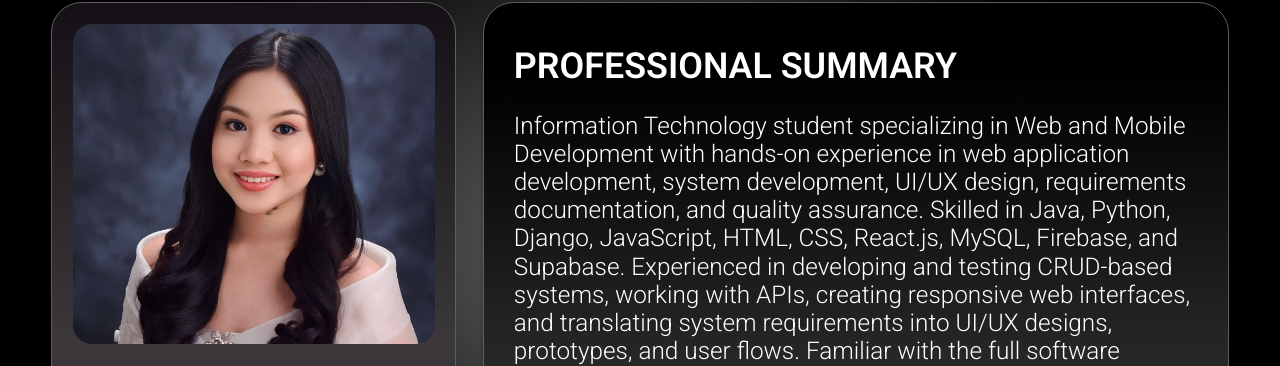
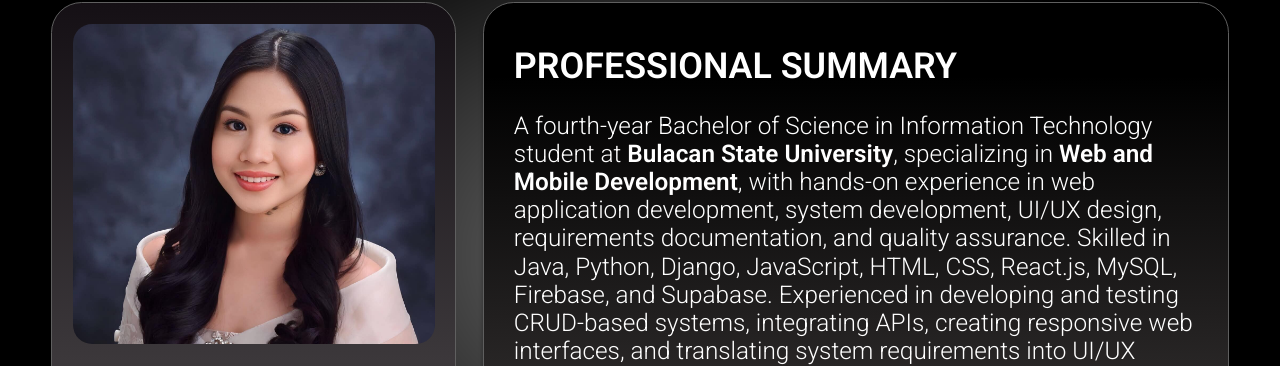
Before and after one commit to calarajessicapaulalhs-netizen/jessicapaula.github.io, a plain HTML site: page index.html in a window 1280 px wide. Shown: the part 2350-2716 px from the top of the page. Drawn offline with Linux system fonts and the light colour scheme.

Commit message:
Update professional summary

```diff
--- a/index.html
+++ b/index.html
@@ -106,7 +106,7 @@
                 </aside>
                 <article class="profile-summary-card">
                     <h3>PROFESSIONAL SUMMARY</h3>
-                    <p>Information Technology student specializing in Web and Mobile Development with hands-on experience in web application development, system development, UI/UX design, requirements documentation, and quality assurance. Skilled in Java, Python, Django, JavaScript, HTML, CSS, React.js, MySQL, Firebase, and Supabase. Experienced in developing and testing CRUD-based systems, working with APIs, creating responsive web interfaces, and translating system requirements into UI/UX designs, prototypes, and user flows. Familiar with the full software development process, from requirements gathering to testing and deployment</p>
+                    <p>A fourth-year Bachelor of Science in Information Technology student at <strong>Bulacan State University</strong>, specializing in <strong>Web and Mobile Development</strong>, with hands-on experience in web application development, system development, UI/UX design, requirements documentation, and quality assurance. Skilled in Java, Python, Django, JavaScript, HTML, CSS, React.js, MySQL, Firebase, and Supabase. Experienced in developing and testing CRUD-based systems, integrating APIs, creating responsive web interfaces, and translating system requirements into UI/UX designs, prototypes, and user flows. Familiar with the full software development lifecycle, from requirements gathering to testing and deployment. <strong>Currently open to internship opportunities and freelance projects</strong>, seeking to apply technical and creative skills, gain industry experience, and collaborate with clients and organizations on innovative digital solutions.</p>
                 </article>
             </div>
         </section>
```
